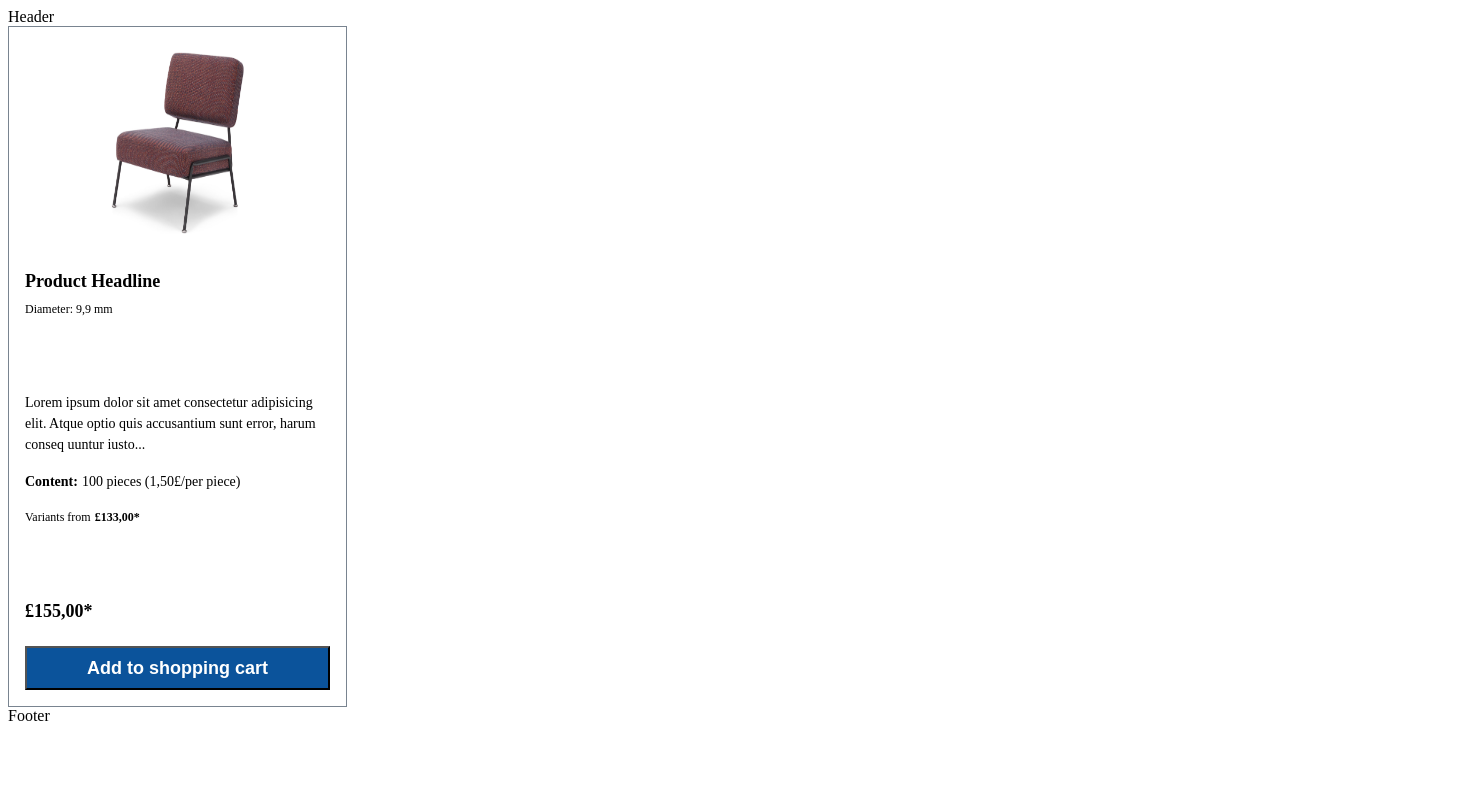
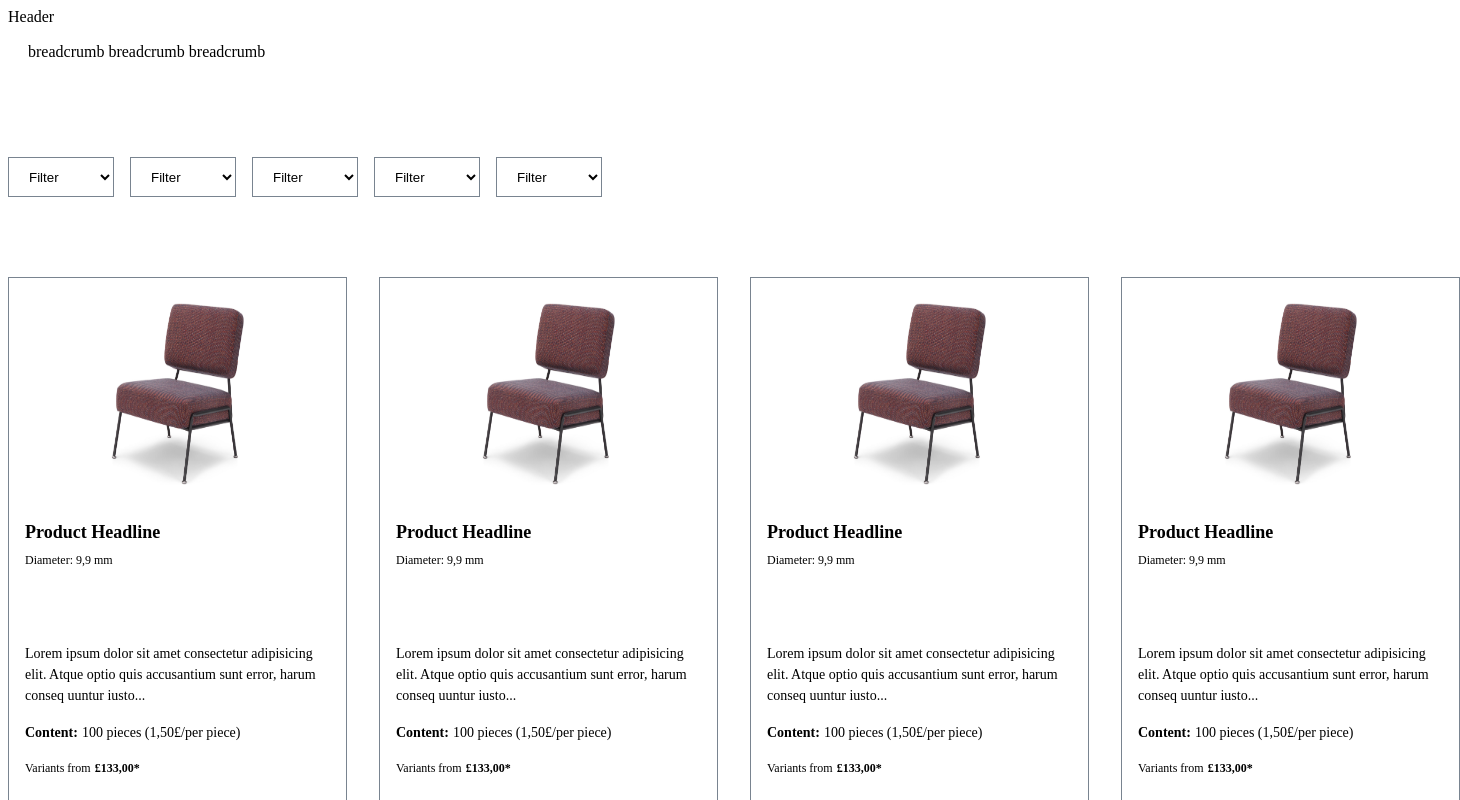
Before and after one commit to EmperorBlizzard/Frontend2Assignment, a React (Vite) app in the folder Frontend2Assignment/: page / in a window 1280 px wide. Shown: the top 800 px of the page, 1460 px wide, since content can reach past the window. Built offline with nearby package versions, Linux system fonts and the light colour scheme.

Commit message:
Added Breadcrums & Filter

```diff
--- /dev/null
+++ b/Frontend2Assignment/src/components/individuals/Breadcrumb.jsx
@@ -0,0 +1,15 @@
+import styled from "styled-components";
+
+const P = styled.p({
+	display: "flex",
+	height: "19px",
+	padding: "0px 20px",
+	alignItems: "center",
+	alignSelf: "stretch",
+});
+
+function Breadcrumb() {
+	return <P>breadcrumb breadcrumb breadcrumb</P>;
+}
+
+export default Breadcrumb;
--- /dev/null
+++ b/Frontend2Assignment/src/components/individuals/Filter.jsx
@@ -0,0 +1,22 @@
+import styled from "styled-components";
+
+const FilterPanel = styled.select({
+	display: "flex",
+	width: "106px",
+	height: "40px",
+	padding: "8.5px 16px",
+	justifyContent: "space-between",
+	alignItems: "center",
+	border: "1px solid  #798490",
+	background: "#FFF",
+});
+
+function Filter() {
+	return (
+		<FilterPanel>
+			<option value="Filter">Filter</option>
+		</FilterPanel>
+	);
+}
+
+export default Filter;
--- /dev/null
+++ b/Frontend2Assignment/src/components/sections/FilterPanel.jsx
@@ -0,0 +1,27 @@
+import Filter from "../individuals/Filter";
+import styled from "styled-components";
+
+const Panel = styled.div({
+	display: "flex",
+	alignItems: "flex-start",
+	alignContent: "flex-start",
+	gap: "16px",
+	alignSelf: "stretch",
+	flexWrap: "wrap",
+});
+
+function FilterPanel() {
+	return (
+		<>
+			<Panel>
+				<Filter />
+				<Filter />
+				<Filter />
+				<Filter />
+				<Filter />
+			</Panel>
+		</>
+	);
+}
+
+export default FilterPanel;
--- a/Frontend2Assignment/src/components/sections/PageContent.jsx
+++ b/Frontend2Assignment/src/components/sections/PageContent.jsx
@@ -1,11 +1,23 @@
-import ProductCard from "./ProductCard";
+import ProductRow from "./ProductRow";
+import Breadcrumb from "../individuals/Breadcrumb";
+import FilterPanel from "./FilterPanel";
+import styled from "styled-components";
+
+const PageContentStyle = styled.div({
+	display: "flex",
+	flexDirection: "column",
+	alignItems: "flex-start",
+	gap: "80px",
+});
 
 function PageContent() {
-    return (
-        <>
-        <ProductCard/>
-        </>
-    );
+	return (
+		<PageContentStyle>
+			<Breadcrumb />
+			<FilterPanel />
+			<ProductRow />
+		</PageContentStyle>
+	);
 }
 
 export default PageContent;
--- /dev/null
+++ b/Frontend2Assignment/src/components/sections/ProductRow.jsx
@@ -0,0 +1,21 @@
+import ProductCard from "./ProductCard";
+import styled from "styled-components";
+
+const ProductCardRow = styled.div({
+    display: 'flex',
+	alignItems: 'flex-Start',
+    gap: '32px'
+});
+
+function ProductRow() {
+	return (
+		<ProductCardRow>
+			<ProductCard />
+			<ProductCard />
+			<ProductCard />
+			<ProductCard />
+		</ProductCardRow>
+	);
+}
+
+export default ProductRow;
```
